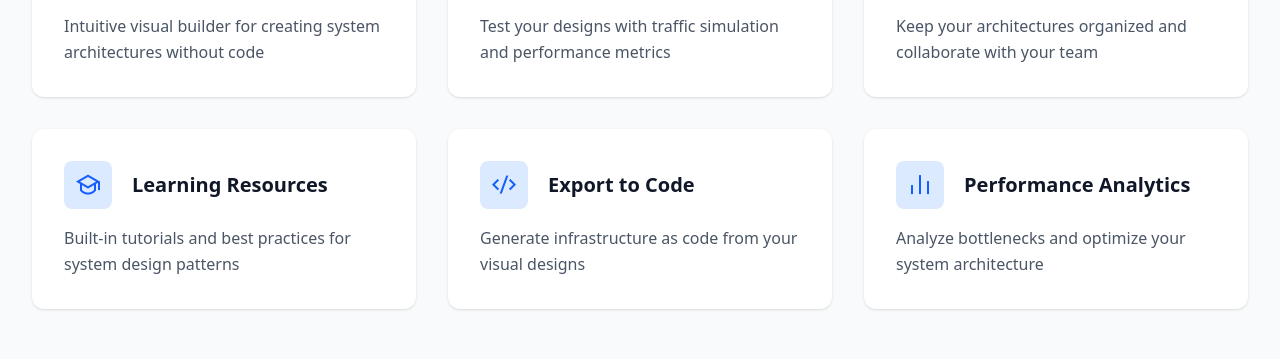
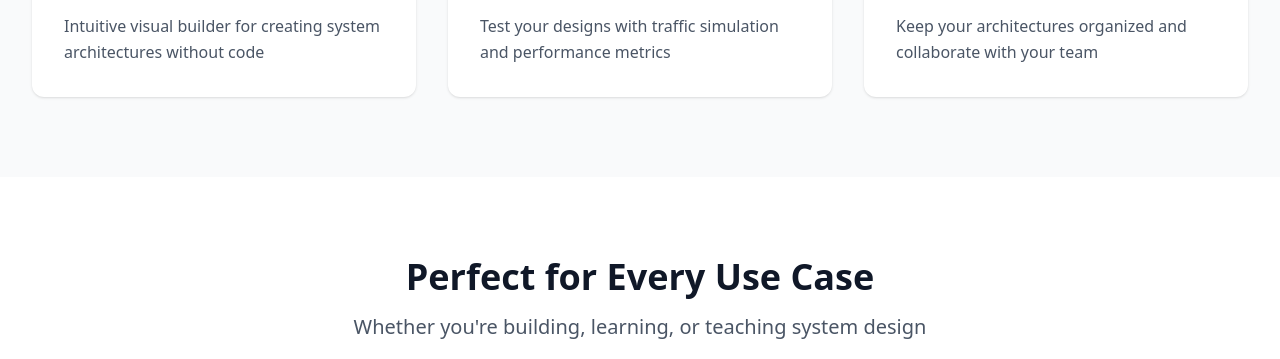
Before and after one commit to Mansi07sharma/System-Design-Simulator, a React (Vite) app: page / in a window 1280 px wide. Shown: the part 1780-2139 px from the top of the page. Built offline with nearby package versions, Linux system fonts and the light colour scheme.

Commit message:
Remove unused features from Feature component
Removed several features from the Feature component.

```diff
--- a/src/Components/Feature.jsx
+++ b/src/Components/Feature.jsx
@@ -17,21 +17,6 @@ export default function FeaturesSection() {
       icon: 'ri-bookmark-line',
       title: 'Save & Share Designs',
       description: 'Keep your architectures organized and collaborate with your team'
-    },
-    {
-      icon: 'ri-graduation-cap-line',
-      title: 'Learning Resources',
-      description: 'Built-in tutorials and best practices for system design patterns'
-    },
-    {
-      icon: 'ri-code-s-slash-line',
-      title: 'Export to Code',
-      description: 'Generate infrastructure as code from your visual designs'
-    },
-    {
-      icon: 'ri-bar-chart-line',
-      title: 'Performance Analytics',
-      description: 'Analyze bottlenecks and optimize your system architecture'
     }
   ];
 
```
